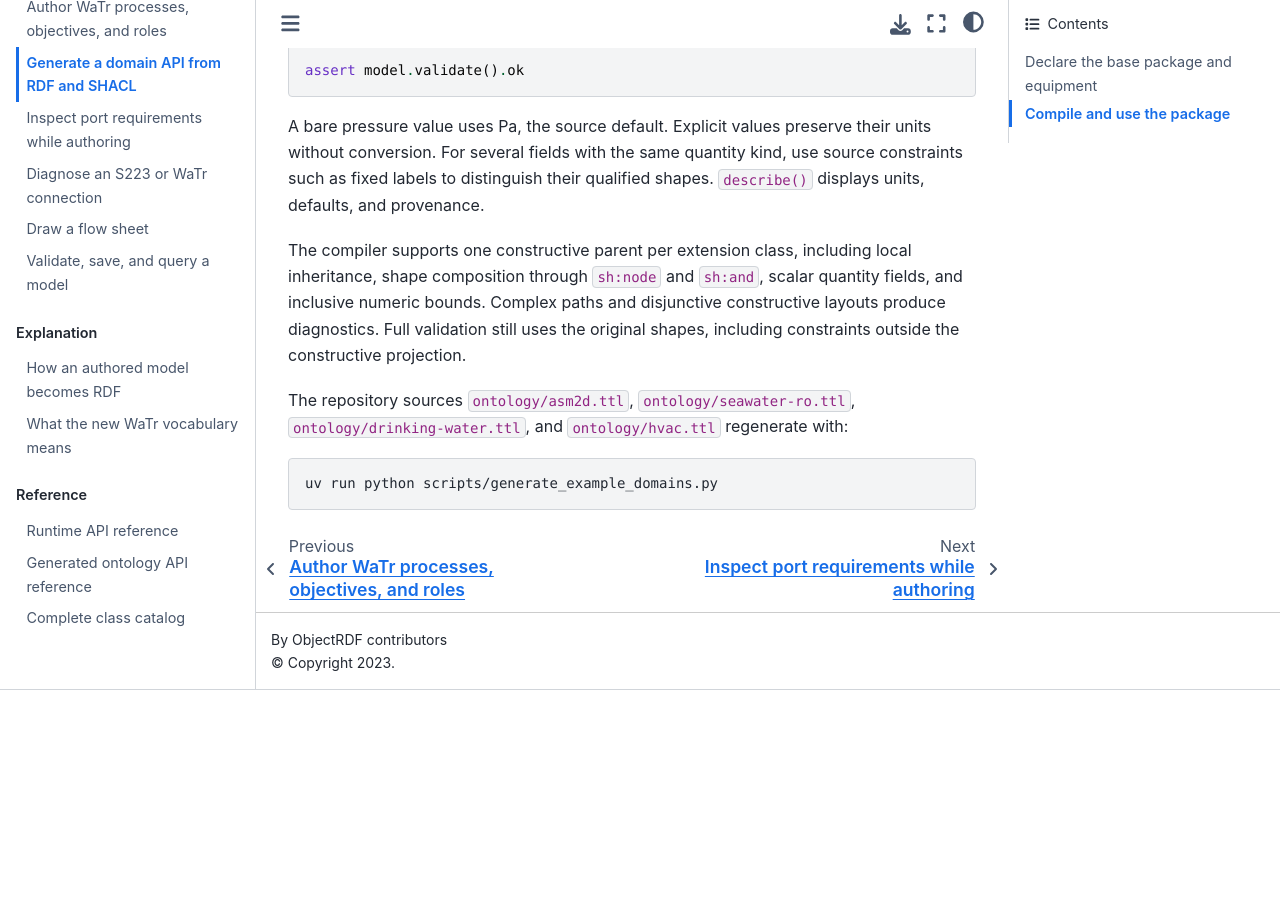
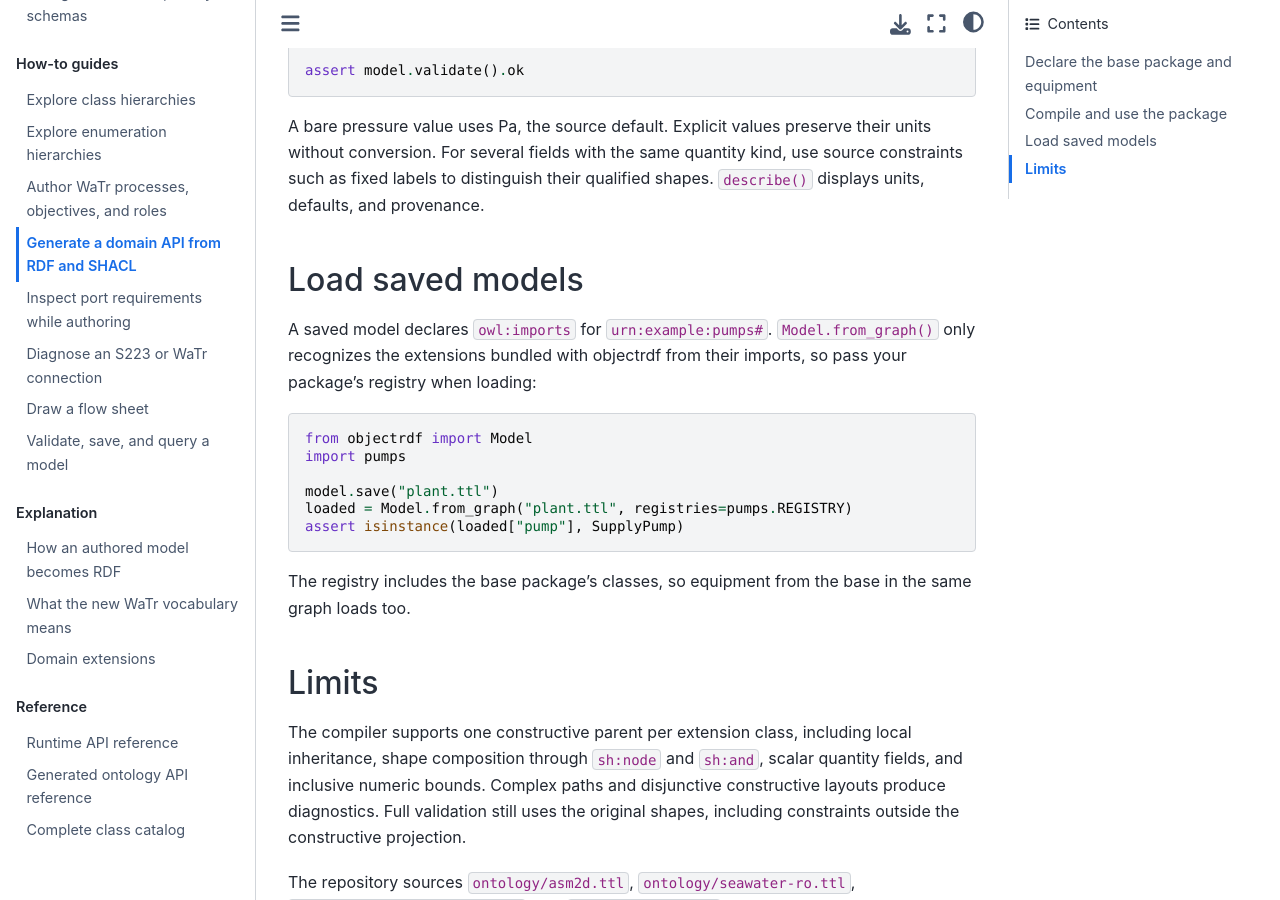
Before and after one commit to gtfierro/objectrdf, a Jupyter Book: the page built from docs/book/how-to/generate-domain-api.md, in a window 1280 px wide and 900 px high, scrolled down 1818 px. Built offline with Jupyter Book 1.0.4 settings and Sphinx 7.4.7 and the Sphinx Book theme 1.1.4, drawn with Linux system fonts in a browser that asks for light colours; before the commit the page ends 2508 px from its top, so only the background shows below that.

Commit message:
Explain domain extensions and loading saved extension models

````diff
--- a/docs/book/_toc.yml
+++ b/docs/book/_toc.yml
@@ -20,6 +20,7 @@ parts:
     chapters:
       - file: explanation/lifecycle
       - file: explanation/watr-vocabulary
+      - file: explanation/domain-extensions
   - caption: Reference
     chapters:
       - file: reference/runtime
--- a/docs/book/how-to/generate-domain-api.md
+++ b/docs/book/how-to/generate-domain-api.md
@@ -93,6 +93,26 @@ units without conversion. For several fields with the same quantity kind, use
 source constraints such as fixed labels to distinguish their qualified shapes.
 `describe()` displays units, defaults, and provenance.
 
+## Load saved models
+
+A saved model declares `owl:imports` for `urn:example:pumps#`. `Model.from_graph()`
+only recognizes the extensions bundled with objectrdf from their imports, so
+pass your package's registry when loading:
+
+```python
+from objectrdf import Model
+import pumps
+
+model.save("plant.ttl")
+loaded = Model.from_graph("plant.ttl", registries=pumps.REGISTRY)
+assert isinstance(loaded["pump"], SupplyPump)
+```
+
+The registry includes the base package's classes, so equipment from the base
+in the same graph loads too.
+
+## Limits
+
 The compiler supports one constructive parent per extension class, including
 local inheritance, shape composition through `sh:node` and `sh:and`, scalar
 quantity fields, and inclusive numeric bounds. Complex paths and disjunctive
````
Also changed, not shown: docs/book/explanation/domain-extensions.md (added, +142 -0 lines).
